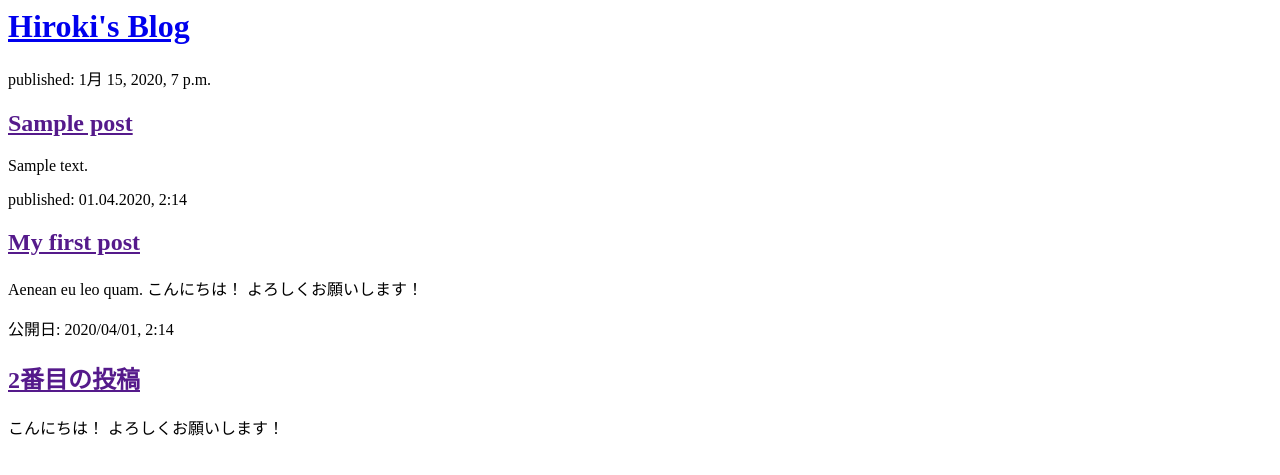
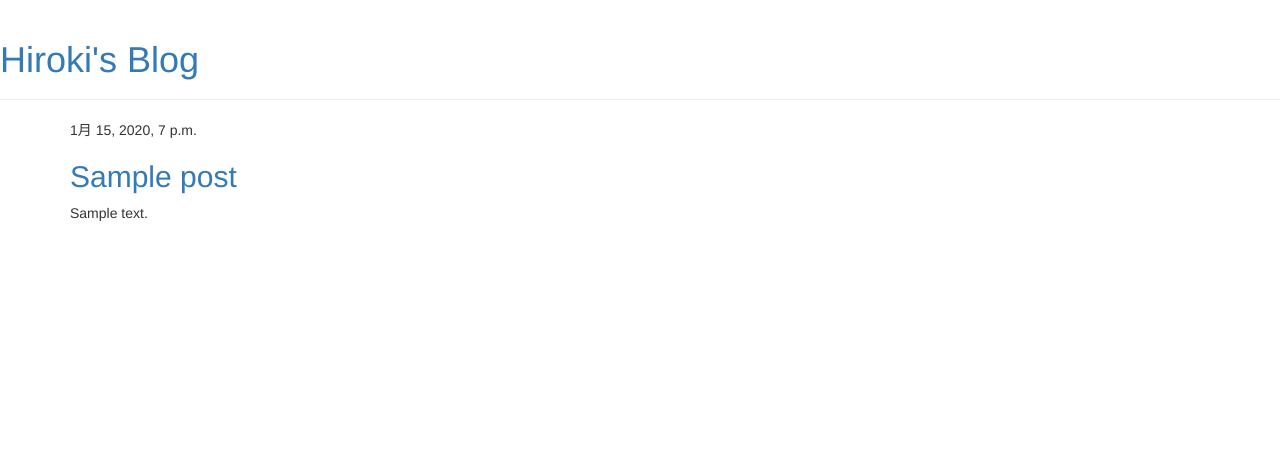
Before and after one commit to 0509-hiroki/my-first-blog, a Django app: page / in a window 1280 px wide. Shown: the top 475 px of the page. Run offline with Django 3.2, Linux system fonts and the light colour scheme; tables that the repository leaves empty hold one stand-in row (values such as "Sample post"); some libraries are stand-ins or nearby versions.

Commit message:
Added view and template for detailed blog post as well as CSS for the site.

```diff
--- /dev/null
+++ b/blog/templates/blog/base.html
@@ -0,0 +1,23 @@
+{% load static %}
+<html>
+    <head>
+        <title>Hiroki's blog</title>
+        <link rel="stylesheet" href="//maxcdn.bootstrapcdn.com/bootstrap/3.2.0/css/bootstrap.min.css">
+        <link rel="stylesheet" href="//maxcdn.bootstrapcdn.com/bootstrap/3.2.0/css/bootstrap-theme.min.css">
+        <link href='//fonts.googleapis.com/css?family=Lobster&subset=latin,latin-ext' rel='stylesheet' type='text/css'>
+        <link rel="stylesheet" href="{% static 'css/blog.css' %}">
+    </head>
+    <body>
+        <div class="page-header">
+            <h1><a href="/">Hiroki's Blog</a></h1>
+        </div>
+        <div class="content container">
+            <div class="row">
+                <div class="col-md-8">
+                {% block content %}
+                {% endblock %}
+                </div>
+            </div>
+        </div>
+    </body>
+</html>
--- a/blog/templates/blog/post_list.html
+++ b/blog/templates/blog/post_list.html
@@ -1,29 +1,13 @@
-<html>
-    <head>
-        <title>Hiroki's blog</title>
-    </head>
-    <body>
-        <div>
-            <h1><a href="/">Hiroki's Blog</a></h1>
+{% extends 'blog/base.html' %}
+
+{% block content %}
+    {% for post in posts %}
+    <div class="post">
+        <div class="date">
+            {{ post.published_date }}
         </div>
-
-        {% for post in posts %}
-        <div>
-            <p>published: {{ post.published_date }}</p>
-            <h2><a href="">{{ post.title }}</a></h2>
-            <p>{{ post.text|linebreaksbr }}</p>
-        </div>
+        <h2><a href="{% url 'post_detail' pk=post.pk %}">{{ post.title }}</a></h2>
+        <p>{{ post.text|linebreaksbr }}</p>
+    </div>
     {% endfor %}
-        <div>
-            <p>published: 01.04.2020, 2:14</p>
-            <h2><a href="">My first post</a></h2>
-            <p>Aenean eu leo quam. こんにちは！ よろしくお願いします！ </p>
-        </div>
-
-        <div>
-            <p>公開日: 2020/04/01, 2:14</p>
-            <h2><a href="">2番目の投稿</a></h2>
-            <p> こんにちは！ よろしくお願いします！ </p>
-        </div>
-    </body>
-</html>
+{% endblock %}
```
Also changed, not shown: blog/templates/blog/post_detail.html (added, +13 -0 lines).
